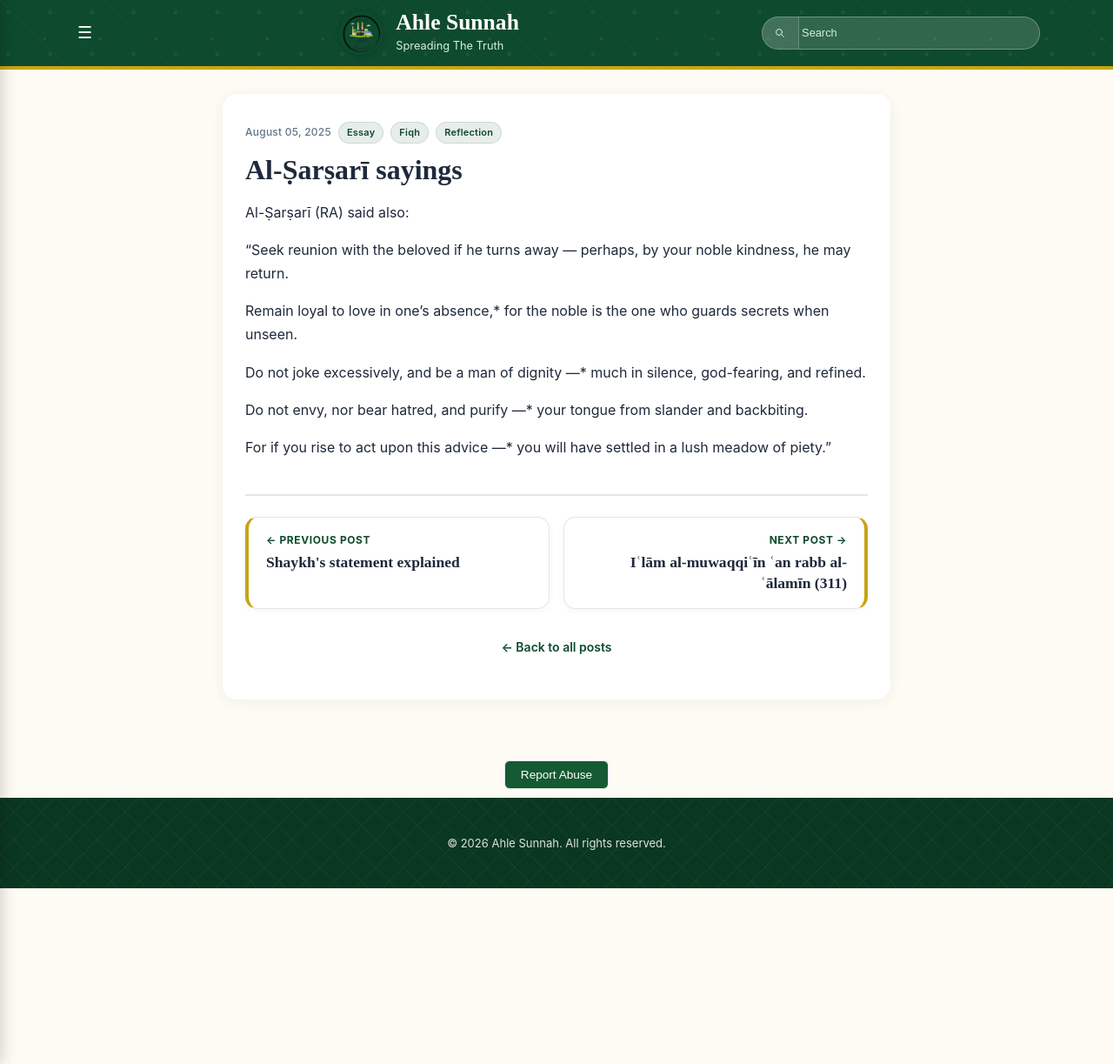
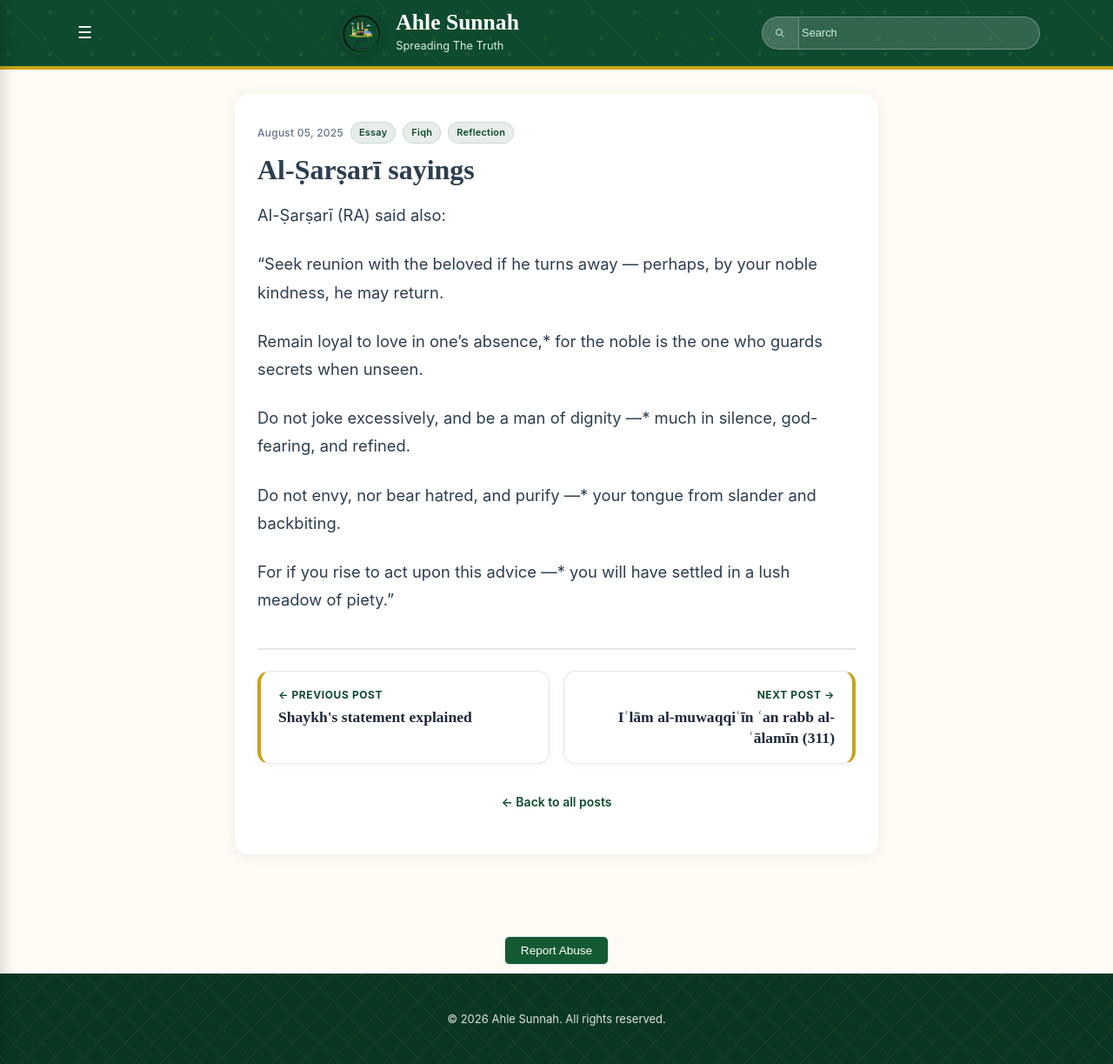
Before and after one commit to Fali17/ahlesunnah, a Jekyll site: the page built from _posts/2025-08-05-al-sarsari-sayings.md, in a window 1280 px wide and 1223 px high. Shown: the whole window at 87% size. Built offline with Jekyll 4.4.1, drawn with Linux system fonts in a browser that asks for light colours.

Commit message:
Update main.css

```diff
--- a/assets/css/main.css
+++ b/assets/css/main.css
@@ -778,3 +778,12 @@
     width: 100%;
   }
 }
+
+/* --- 1. Essay Layout & Typography Improvements --- */
+.post-content, article, main p {
+    max-width: 740px;      /* Stops text from stretching too wide on big screens */
+    margin: 0 auto 1.5rem; /* Centers the content neatly */
+    line-height: 1.75;     /* Gives the text crisp breathing room */
+    font-size: 1.15rem;    /* Makes reading scholarly texts easy on the eyes */
+    color: #2c3e50;        /* Softer dark tone instead of harsh pure black */
+}
```
